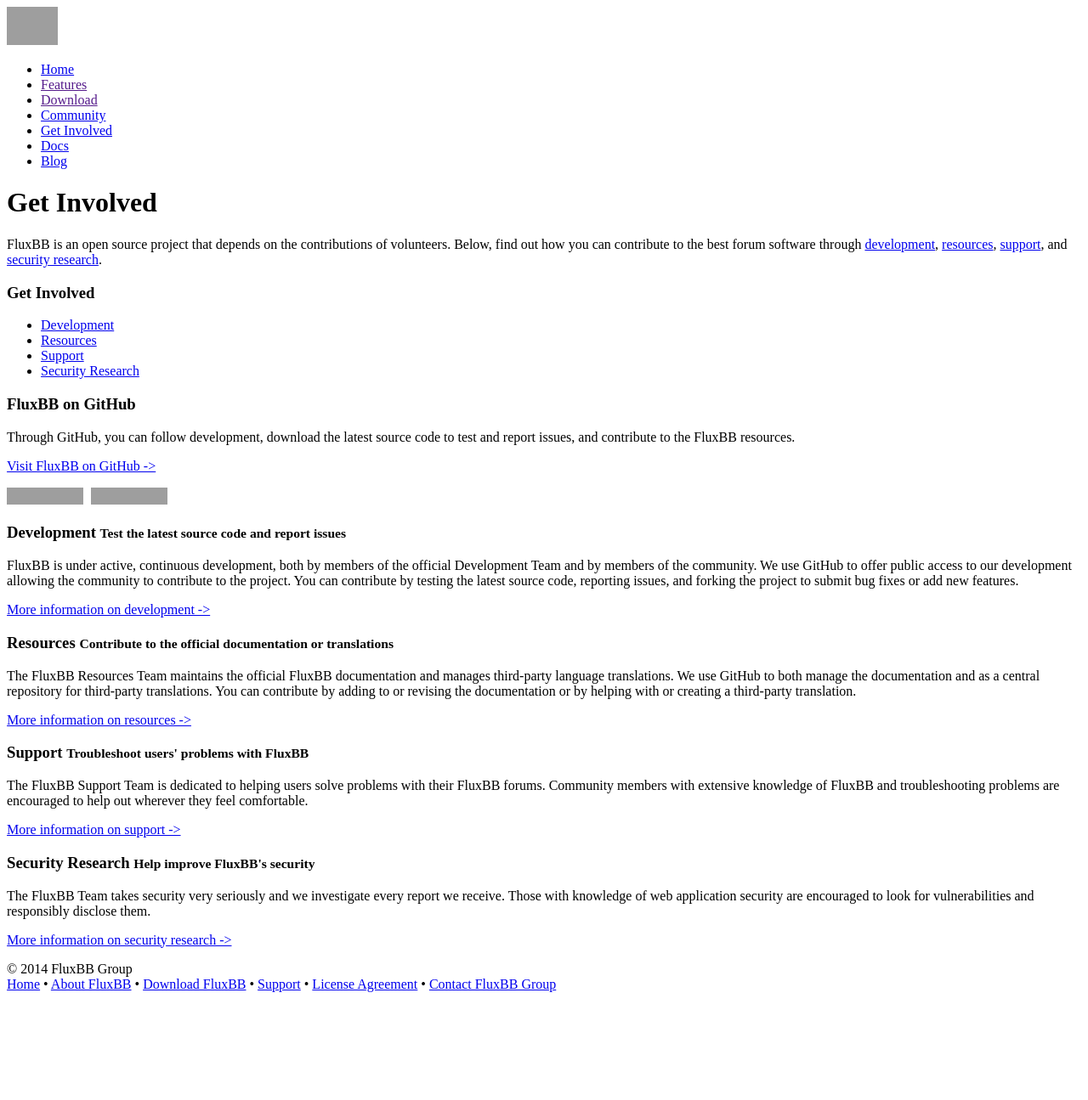
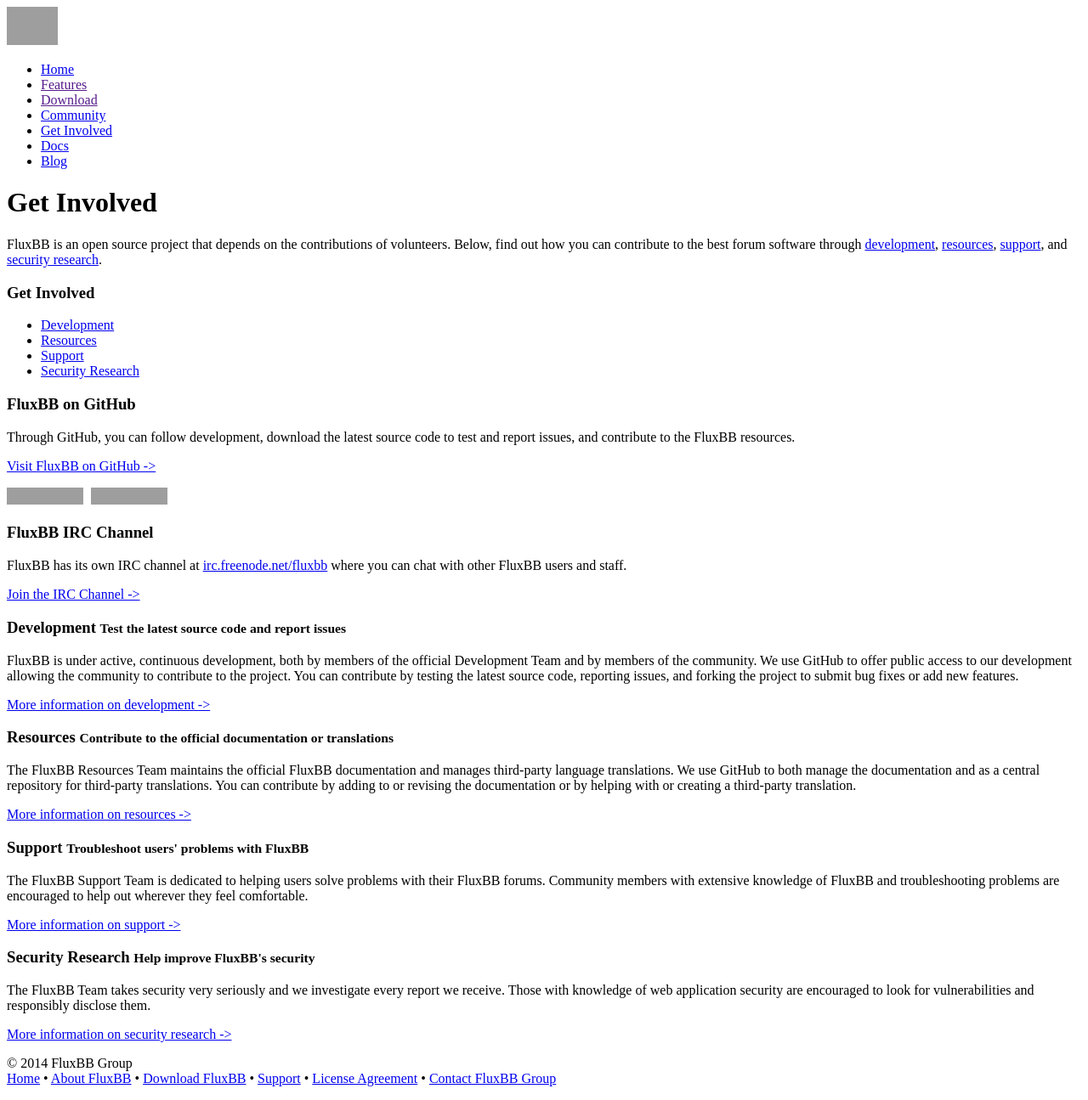
Before and after one commit to volkirik/fluxbb-site, a Jekyll site: the page built from get-involved/index.html, in a window 1280 px wide. Shown: the whole page at 85% size. Built offline with Jekyll 4.4.1, drawn with Linux system fonts in a browser that asks for light colours; Markdown is read by kramdown in place of the engine named in the settings; a style sheet for code colours, icons or effects is not loaded; before the commit the page ends 1184 px from its top, so only the background shows below that; grey boxes are pictures that could not be loaded.

Commit message:
add irc sidebar box
Signed-off-by: Eric <erich@xaos-ia.com>

```diff
--- a/get-involved/index.html
+++ b/get-involved/index.html
@@ -39,9 +39,22 @@
 			<div class="panel-body">
 			<p>Through GitHub, you can follow development, download the latest source code to test and report issues, and
 			contribute to the FluxBB resources.</p>
-			<a href="http://github.com/fluxbb">Visit FluxBB on GitHub -></a>
+			<a href="http://github.com/fluxbb">Visit FluxBB on GitHub -></a><br/>
 			<p class="githubButtons"><iframe style="border: none; width: 95px; height: 20px;" src="http://ghbtns.com/github-btn.html?user=fluxbb&amp;repo=fluxbb&amp;type=watch&amp;count=true"></iframe>
 			<iframe style="border: none; width: 95px; height: 20px;" src="http://ghbtns.com/github-btn.html?user=fluxbb&amp;repo=fluxbb&amp;type=fork&amp;count=true"></iframe></p>
+			</div>
+
+		</div>
+
+		<div class="panel panel-default">
+
+			<div class="panel-heading">
+				<h3 class="panel-title">FluxBB IRC Channel</h3>
+			</div>
+			<div class="panel-body">
+				<p>FluxBB has its own IRC channel at <a href="irc://irc.freenode.net/fluxbb">irc.freenode.net/fluxbb</a>
+				where you can chat with other FluxBB users and staff.</p>
+				<a href="http://webchat.freenode.net">Join the IRC Channel -></a>
 			</div>
 
 		</div>
```
